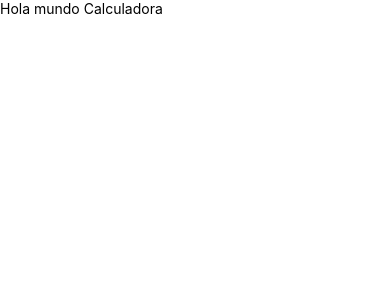
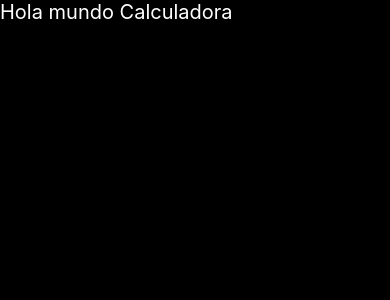
Before and after one commit to mcmmiguel/Calculadora-ReactNativeFH, a React Native app: screen / in a window 390 px wide. Shown: the top 300 px of the page. Built offline with nearby package versions, Linux system fonts and the light colour scheme.

Commit message:
Feat. Status Bar and background styled

```diff
--- a/App.tsx
+++ b/App.tsx
@@ -1,12 +1,17 @@
-import { View } from 'react-native';
 import React from 'react';
+import { SafeAreaView, StatusBar } from 'react-native';
 import CalculadoraScreen from './src/screens/CalculadoraScreen';
+import { styles } from './src/theme/appTheme';
 
 const App = () => {
   return (
-    <View>
+    <SafeAreaView style={styles.background}>
+      <StatusBar
+        backgroundColor={'black'}
+        barStyle={'light-content'}
+      />
       <CalculadoraScreen />
-    </View>
+    </SafeAreaView>
   );
 };
 
--- a/src/screens/CalculadoraScreen.tsx
+++ b/src/screens/CalculadoraScreen.tsx
@@ -1,10 +1,11 @@
 import { View, Text } from 'react-native';
 import React from 'react';
+import { styles } from '../theme/appTheme';
 
 const CalculadoraScreen = () => {
     return (
         <View>
-            <Text>Hola mundo Calculadora</Text>
+            <Text style={styles.text}>Hola mundo Calculadora</Text>
         </View>
     );
 };
--- /dev/null
+++ b/src/theme/appTheme.tsx
@@ -0,0 +1,12 @@
+import { StyleSheet } from 'react-native';
+
+export const styles = StyleSheet.create({
+    background: {
+        flex: 1,
+        backgroundColor: 'black',
+    },
+    text: {
+        color: 'white',
+        fontSize: 20,
+    },
+});
```
